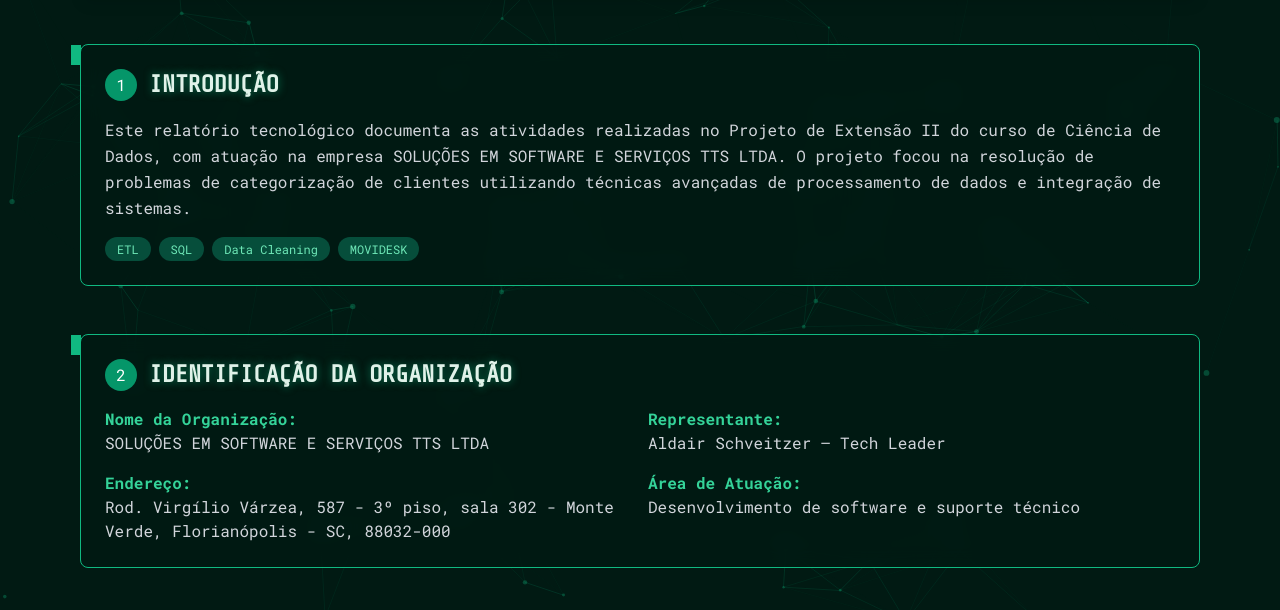
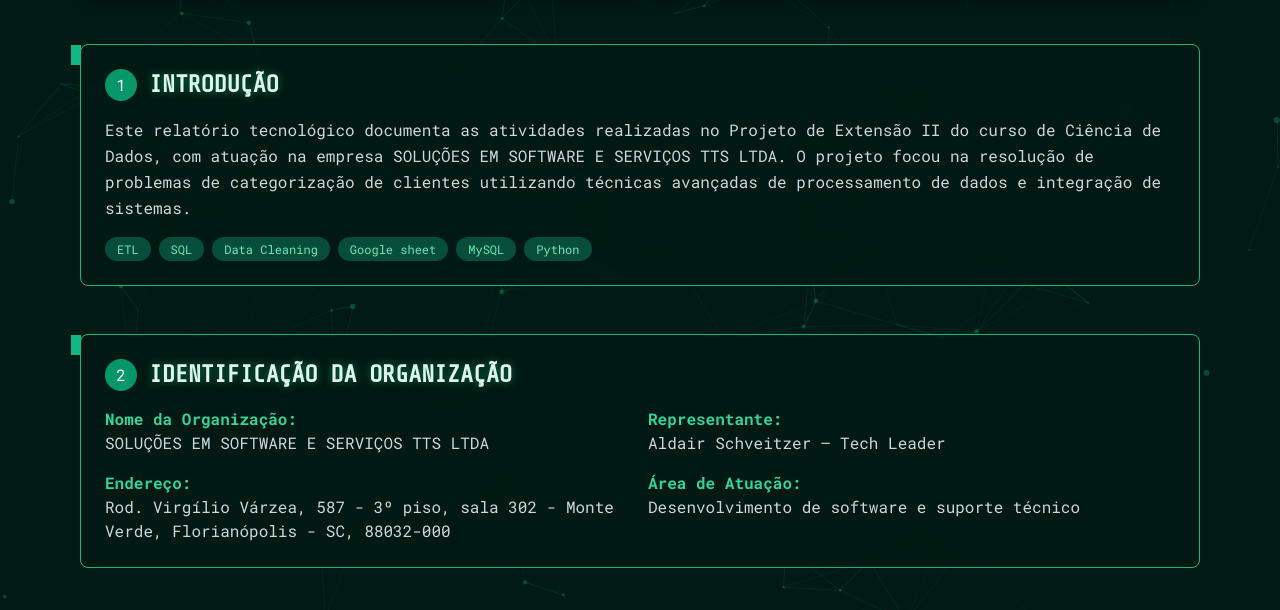
Before and after one commit to Delean-Mafra/pex2, a plain HTML site: page index.html in a window 1280 px wide. Shown: the part 170-780 px from the top of the page. Drawn offline with nearby package versions, Linux system fonts and the light colour scheme.

Commit message:
Update index.html

```diff
--- a/index.html
+++ b/index.html
@@ -129,7 +129,9 @@
                     <span class="px-3 py-1 bg-emerald-900 text-emerald-300 rounded-full text-xs">ETL</span>
                     <span class="px-3 py-1 bg-emerald-900 text-emerald-300 rounded-full text-xs">SQL</span>
                     <span class="px-3 py-1 bg-emerald-900 text-emerald-300 rounded-full text-xs">Data Cleaning</span>
-                    <span class="px-3 py-1 bg-emerald-900 text-emerald-300 rounded-full text-xs">MOVIDESK</span>
+                    <span class="px-3 py-1 bg-emerald-900 text-emerald-300 rounded-full text-xs">Google sheet</span>
+                    <span class="px-3 py-1 bg-emerald-900 text-emerald-300 rounded-full text-xs">MySQL</span>
+                    <span class="px-3 py-1 bg-emerald-900 text-emerald-300 rounded-full text-xs">Python</span>
                 </div>
             </section>
 
```
